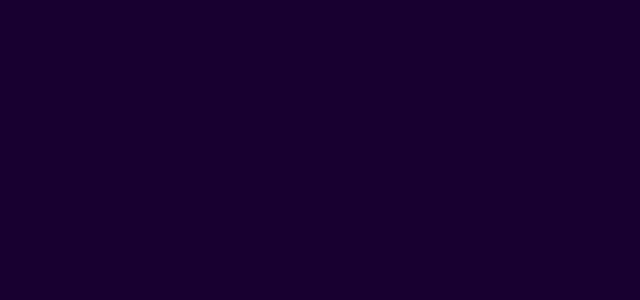
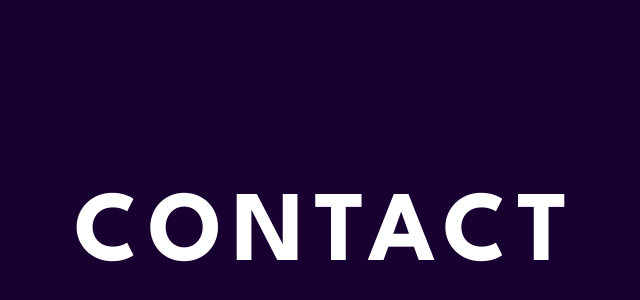
Before and after one commit to pelillian/peterlillian.com, a Nuxt app: page /contact in a window 1280 px wide. Before the commit this address had no page. Shown: the part 164-464 px from the top of the page, without its empty margins (314-954 px from the left). Built offline with nearby package versions, Linux system fonts and the light colour scheme.

Commit message:
Links and fix overflow

```diff
--- a/layouts/default.vue
+++ b/layouts/default.vue
@@ -1,6 +1,6 @@
 <template>
-  <div :style="perspective" @mousemove="move">
-    <Nuxt />
+  <div @mousemove="move">
+    <Nuxt :style="perspective" />
   </div>
 </template>
 
--- a/pages/resume.vue
+++ b/pages/contact.vue
@@ -1,5 +1,5 @@
 <template>
   <div class="container">
-    <h1 class="title">Resume</h1>
+    <h1 class="title">CONTACT</h1>
   </div>
 </template>
--- a/pages/index.vue
+++ b/pages/index.vue
@@ -34,7 +34,7 @@
           THOUGHTS
         </NuxtLink>
         <NuxtLink
-          to="/resume"
+          to="/contact"
           class="button"
           data-after="CONTACT"
         >
```
